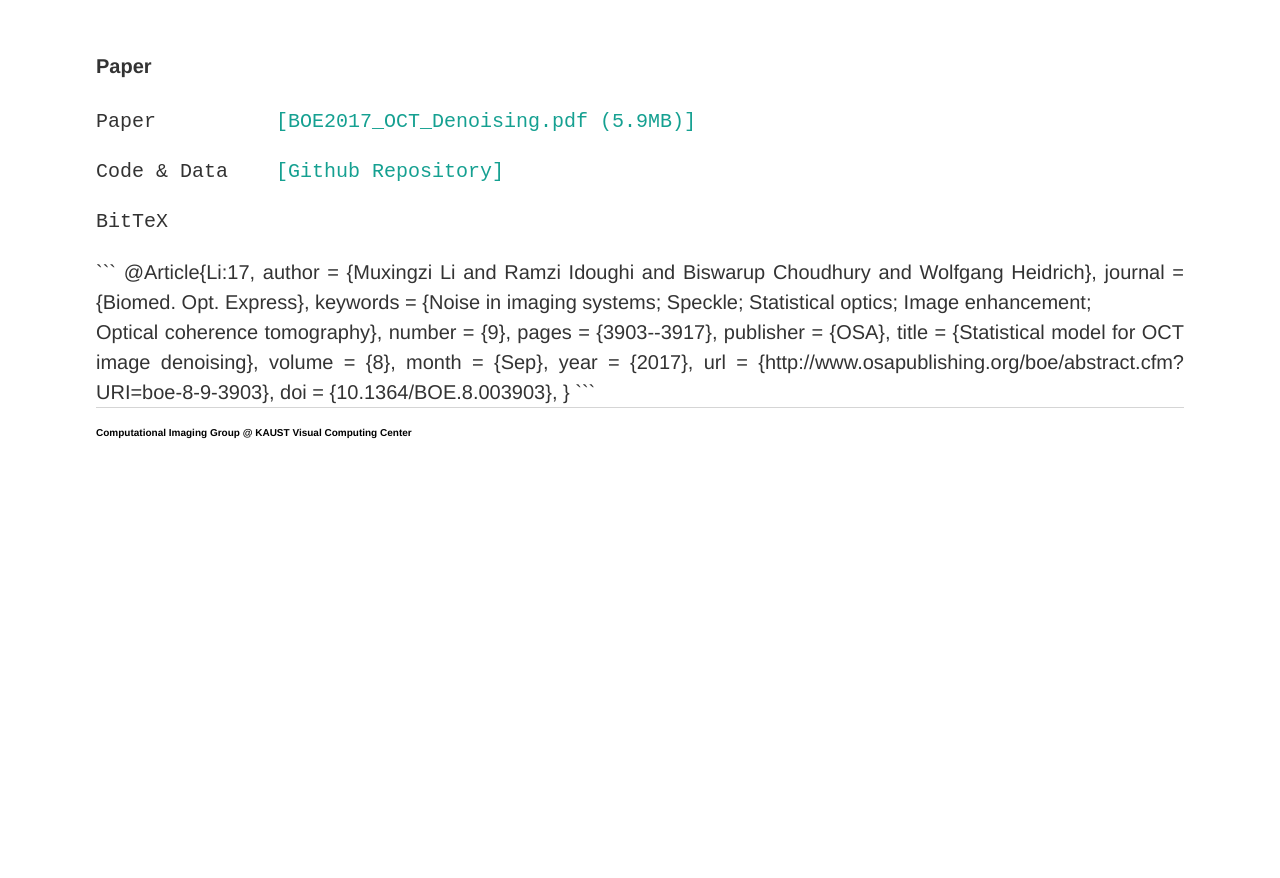
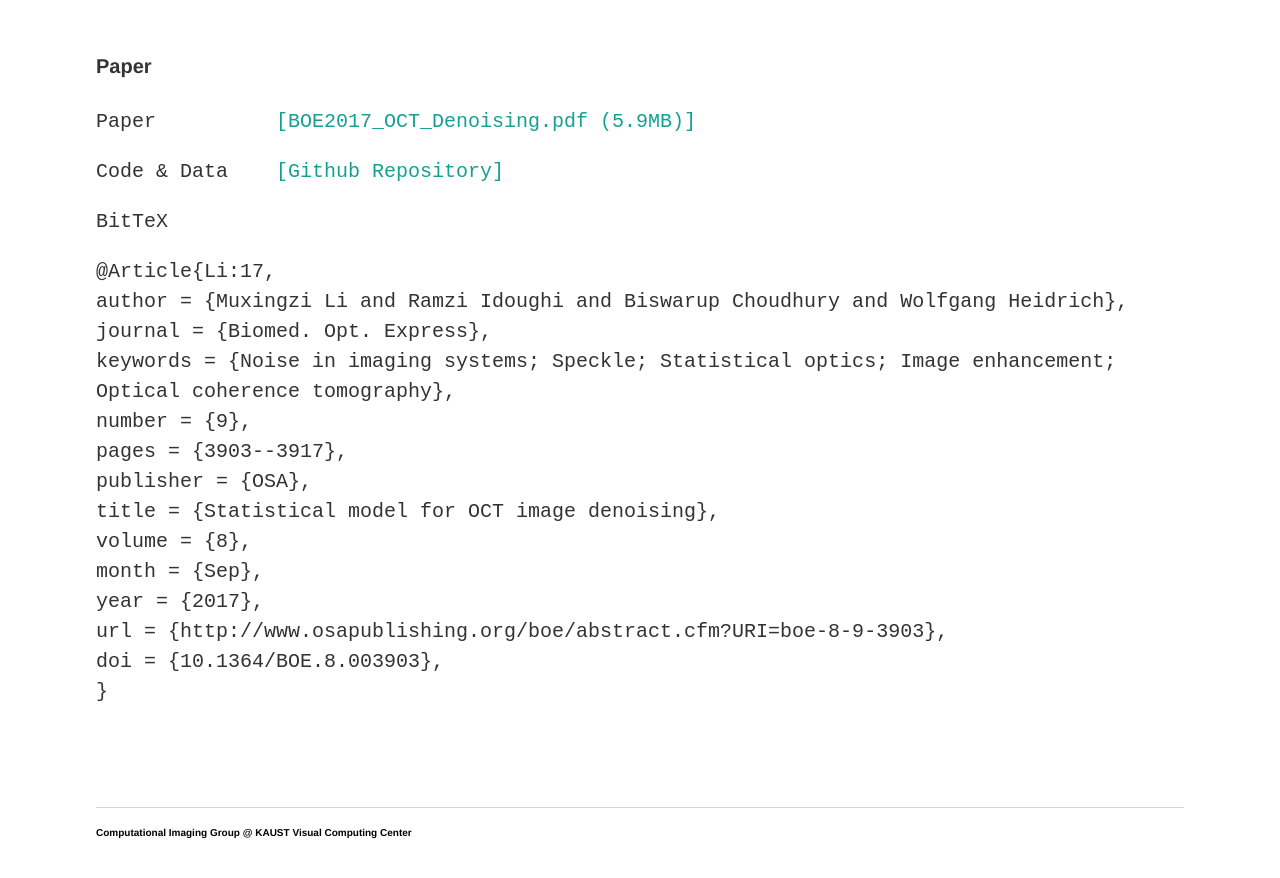
Before and after one commit to vccimaging/vccimaging.github.io, a Jekyll site: the page built from Publications/Li2017OCTD/index.html, in a window 1280 px wide and 900 px high, scrolled down 1039 px. Shown: the top 878 px of the window. Built offline with Jekyll 4.4.1, drawn with Linux system fonts in a browser that asks for light colours; before the commit the page ends 1547 px from its top, so only the background shows below that.

Commit message:
Update index.html

````diff
--- a/Publications/Li2017OCTD/index.html
+++ b/Publications/Li2017OCTD/index.html
@@ -38,10 +38,7 @@ edge preservation, at reduced computational cost. <br><br>
 <h4 id="paper">Paper</h4>
 <pre class="tab">Paper          <a href="BOE2017_OCT_Denoising.pdf">[BOE2017_OCT_Denoising.pdf (5.9MB)]</a></pre>
 <pre class="tab">Code & Data    <a href="https://github.com/vccimaging/OCTDenoising">[Github Repository]</a></pre>
-<pre class="tab">BitTeX         </pre>
-
-```
-@Article{Li:17,
+<pre class="tab">BitTeX         <pre>@Article{Li:17,
 author = {Muxingzi Li and Ramzi Idoughi and Biswarup Choudhury and Wolfgang Heidrich},
 journal = {Biomed. Opt. Express},
 keywords = {Noise in imaging systems; Speckle; Statistical optics; Image enhancement; <br>Optical coherence tomography},
@@ -54,8 +51,8 @@ month = {Sep},
 year = {2017},
 url = {http://www.osapublishing.org/boe/abstract.cfm?URI=boe-8-9-3903},
 doi = {10.1364/BOE.8.003903},
-}
-```
+}</pre>
+</pre>
 
 <br>
 </div>
````
